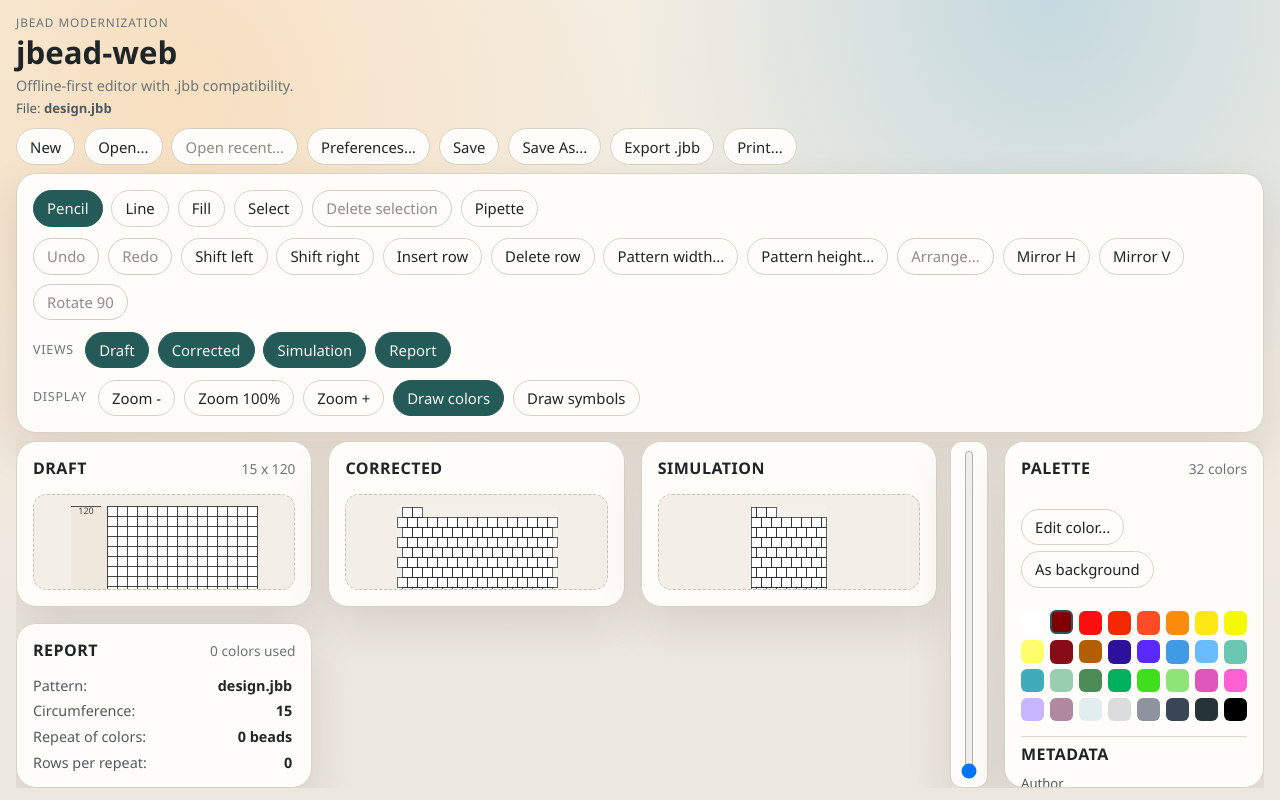
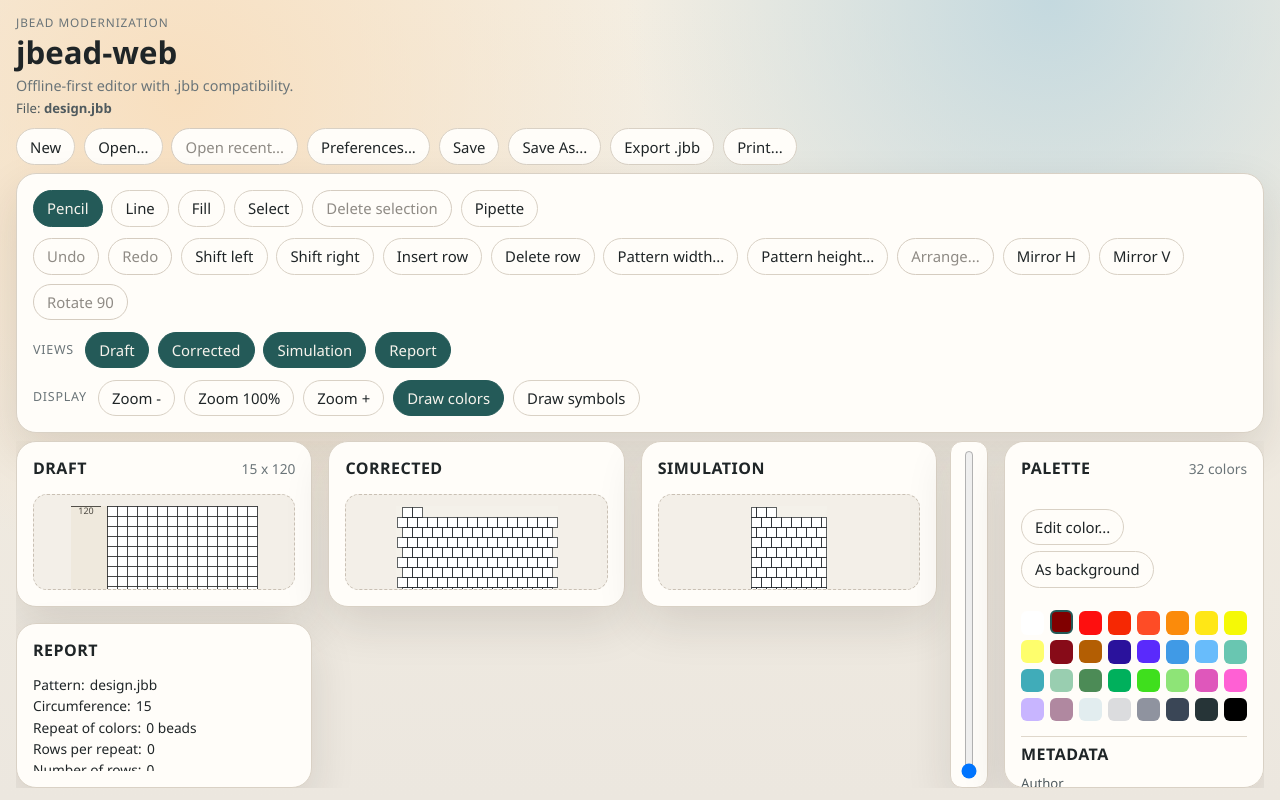
Before and after one commit to cyrilcombe/tsbead, a React (Vite) app: page / in a window 1280 px wide. Built offline with nearby package versions, Linux system fonts and the light colour scheme.

Commit message:
feat(report): improve legacy report parity and labels

```diff
--- a/src/App.tsx
+++ b/src/App.tsx
@@ -1374,7 +1374,6 @@ function App() {
               <section className="panel canvas-panel report-panel">
                 <div className="panel-title">
                   <h2>Report</h2>
-                  <span>{reportSummary.usedColorCount} colors used</span>
                 </div>
                 <div className="report-content">
                   <dl className="report-info-list">
@@ -1387,7 +1386,6 @@ function App() {
                   </dl>
                   {reportSummary.repeat > 0 ? (
                     <section className="report-color-usage">
-                      <h3>Color usage</h3>
                       <div className="report-color-grid">
                         {visibleColorCounts.map((item) => {
                           const color = document.colors[item.colorIndex]
@@ -1526,7 +1524,6 @@ function App() {
           <section className="panel canvas-panel report-panel print-report-panel">
             <div className="panel-title">
               <h2>Report</h2>
-              <span>{reportSummary.usedColorCount} colors used</span>
             </div>
             <div className="report-content">
               <dl className="report-info-list">
@@ -1539,7 +1536,6 @@ function App() {
               </dl>
               {reportSummary.repeat > 0 ? (
                 <section className="report-color-usage">
-                  <h3>Color usage</h3>
                   <div className="report-color-grid">
                     {visibleColorCounts.map((item) => {
                       const color = document.colors[item.colorIndex]
--- a/src/domain/report.ts
+++ b/src/domain/report.ts
@@ -145,8 +145,8 @@ export function buildReportSummary(document: JBeadDocument, patternName: string)
     { label: 'Circumference', value: String(width) },
     { label: 'Repeat of colors', value: `${repeat} beads` },
     { label: 'Rows per repeat', value: formatRowsPerRepeat(repeat, width) },
-    { label: 'Total number of rows', value: String(usedHeight) },
-    { label: 'Total number of beads', value: `${usedHeight * width} beads` },
+    { label: 'Number of rows', value: String(usedHeight) },
+    { label: 'Number of beads', value: `${usedHeight * width} beads` },
   )
 
   return {
--- a/src/index.css
+++ b/src/index.css
@@ -254,14 +254,14 @@ h1 {
 }
 
 .report-content {
-  color: var(--muted);
-  font-size: 0.9rem;
+  color: #1f2527;
+  font-size: 0.86rem;
   display: grid;
-  gap: 0.85rem;
+  gap: 0.48rem;
   flex: 1;
   min-height: 0;
   overflow: auto;
-  padding-right: 0.2rem;
+  padding-right: 0.12rem;
 }
 
 .report-content p {
@@ -272,13 +272,14 @@ h1 {
   margin: 0;
   padding: 0;
   display: grid;
-  gap: 0.4rem;
+  gap: 0.18rem;
 }
 
 .report-info-row {
   display: grid;
-  grid-template-columns: 1fr auto;
-  gap: 0.8rem;
+  grid-template-columns: max-content max-content;
+  justify-content: start;
+  gap: 0.32rem;
   align-items: baseline;
 }
 
@@ -288,74 +289,71 @@ h1 {
 }
 
 .report-info-row dt {
-  color: #4f5a5e;
+  color: #1f2527;
 }
 
 .report-info-row dd {
-  color: #212729;
-  font-weight: 600;
-}
-
-.report-color-usage h3 {
-  margin: 0 0 0.5rem;
-  font-size: 0.82rem;
-  text-transform: uppercase;
-  letter-spacing: 0.06em;
-  color: #4f5a5e;
+  color: #1f2527;
+  font-weight: 500;
 }
 
 .report-bead-list h3 {
-  margin: 0 0 0.5rem;
+  margin: 0 0 0.22rem;
   font-size: 0.82rem;
-  text-transform: uppercase;
-  letter-spacing: 0.06em;
-  color: #4f5a5e;
+  letter-spacing: 0.01em;
+  color: #1f2527;
+}
+
+.report-color-usage {
+  margin: 0;
 }
 
 .report-color-grid {
-  display: grid;
-  grid-template-columns: repeat(auto-fit, minmax(96px, 1fr));
-  gap: 0.45rem 0.65rem;
+  display: flex;
+  flex-wrap: wrap;
+  gap: 0.16rem 0.68rem;
+  align-items: center;
 }
 
 .report-color-row {
   display: flex;
   align-items: center;
-  gap: 0.35rem;
+  gap: 0.18rem;
+  min-width: 4.95rem;
 }
 
 .report-color-count {
-  min-width: 3.2rem;
+  min-width: 2.8rem;
   text-align: right;
-  color: #212729;
-  font-weight: 600;
+  color: #1f2527;
+  font-weight: 500;
 }
 
 .report-color-swatch {
-  width: 1.05rem;
-  height: 1.05rem;
-  border: 1px solid #899194;
-  border-radius: 2px;
+  width: 0.95rem;
+  height: 0.95rem;
+  border: 1px solid #566064;
+  border-radius: 0;
   background: #f7f5f0;
 }
 
 .report-bead-grid {
-  column-width: 2.75rem;
-  column-gap: 0.04rem;
+  column-width: 2.34rem;
+  column-gap: 0;
 }
 
 .report-bead-row {
   display: inline-flex;
   align-items: center;
-  gap: 0.08rem;
+  gap: 0.06rem;
   width: 100%;
-  margin: 0 0 0.04rem;
+  margin: 0 0 0.02rem;
   break-inside: avoid;
 }
 
 .report-bead-count {
-  color: #212729;
-  font-weight: 600;
+  color: #1f2527;
+  font-weight: 500;
 }
 
 .empty-pane {
```
Also changed, not shown: 2 other files (tests, documents, lock files or other folders).
